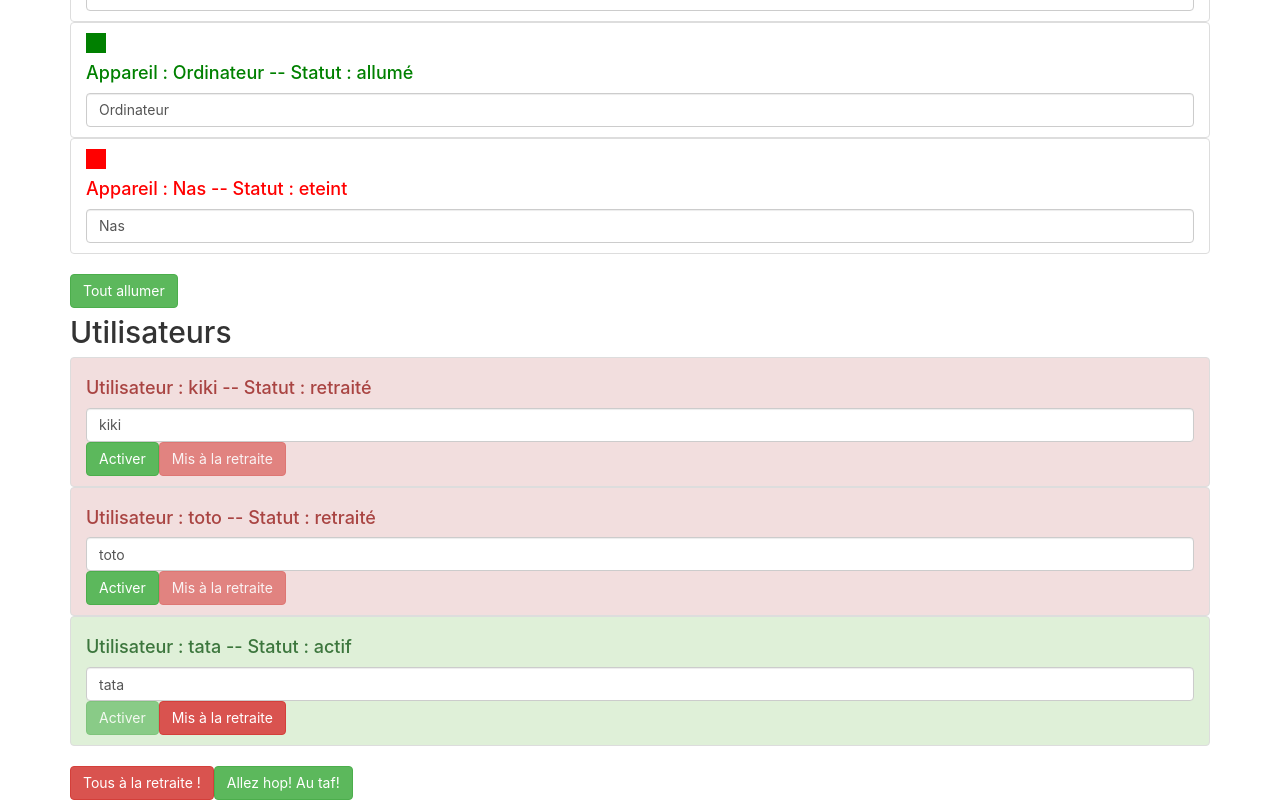
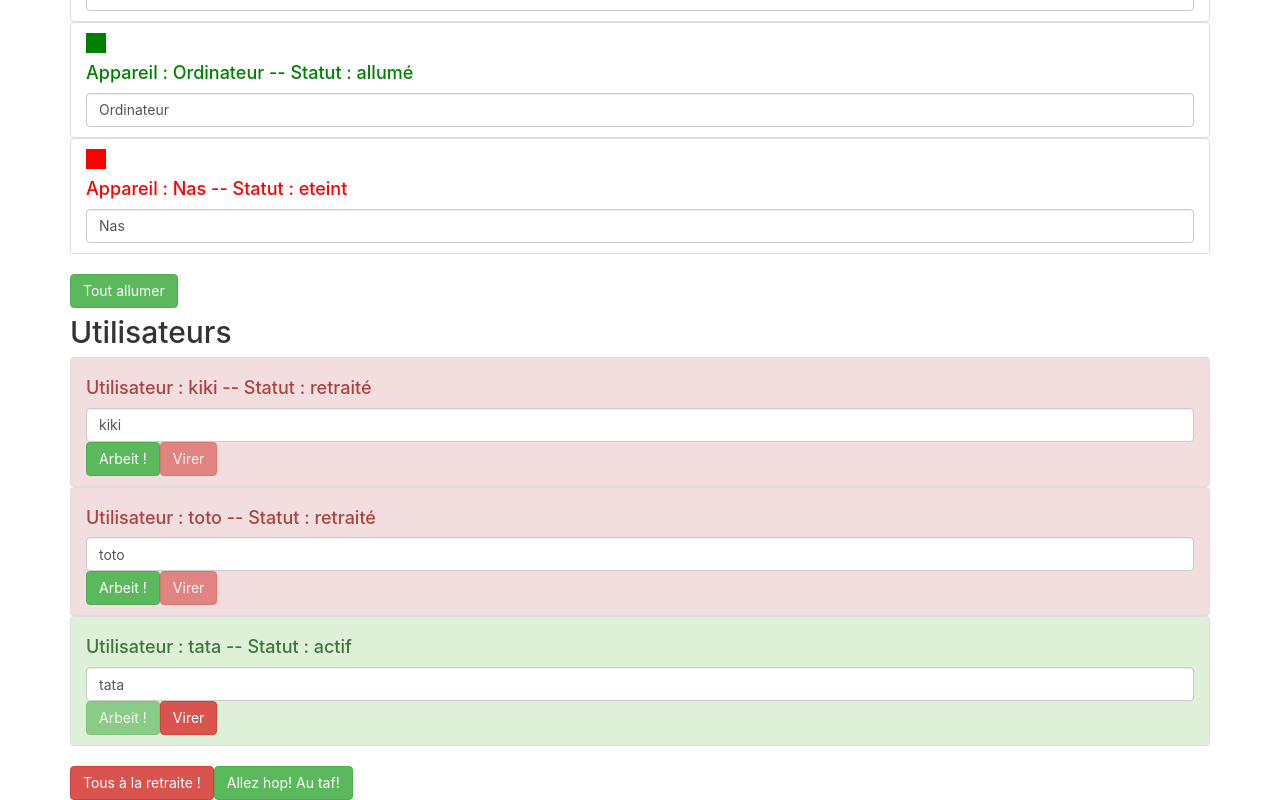
Before and after one commit to khrisys/angularOc, an Angular app: page / in a window 1280 px wide. Shown: the part 510-1310 px from the top of the page. Built offline with nearby package versions, Linux system fonts and the light colour scheme.

Commit message:
Commentaires
Signed-off-by: Christian Drochon <khrisys@protonmail.com>

```diff
--- a/src/app/users/users.component.html
+++ b/src/app/users/users.component.html
@@ -3,18 +3,22 @@
                 'list-group-item-success': userStatus === 'actif',
                 'list-group-item-warning': userStatus === 'stagiaire',
                 'list-group-item-danger': userStatus === 'retraité'}">
+
   <!--  interpolation : on fait appel à une fonction pour afficher le statut d'un appareil, et non pas à la valeur d'une var-->
   <h4>Utilisateur : {{userName}} -- Statut : {{userStatus}}</h4>
+
   <!--  [(ngModel)] est du two way binding. Il sert surtout dans les formulaires. Il permet d'utiliser le "property binding" et "l'event binding"-->
   <input [(ngModel)]="userName"
          class="form-control"
          type="text">
+
+  <!--  Appel de methode par objet du tableau de composant récupéré de l'API-->
   <button (click)="onActif()"
           [disabled]="userStatus === 'actif'"
-          class="btn btn-success">Activer
+          class="btn btn-success">Arbeit !
   </button>
   <button (click)="onRetire()"
           [disabled]="userStatus === 'retraité'"
-          class="btn btn-danger">Mis à la retraite
+          class="btn btn-danger">Virer
   </button>
 </li>
```
Also changed, not shown: src/app/users/users.component.ts (+7 -0 lines).
